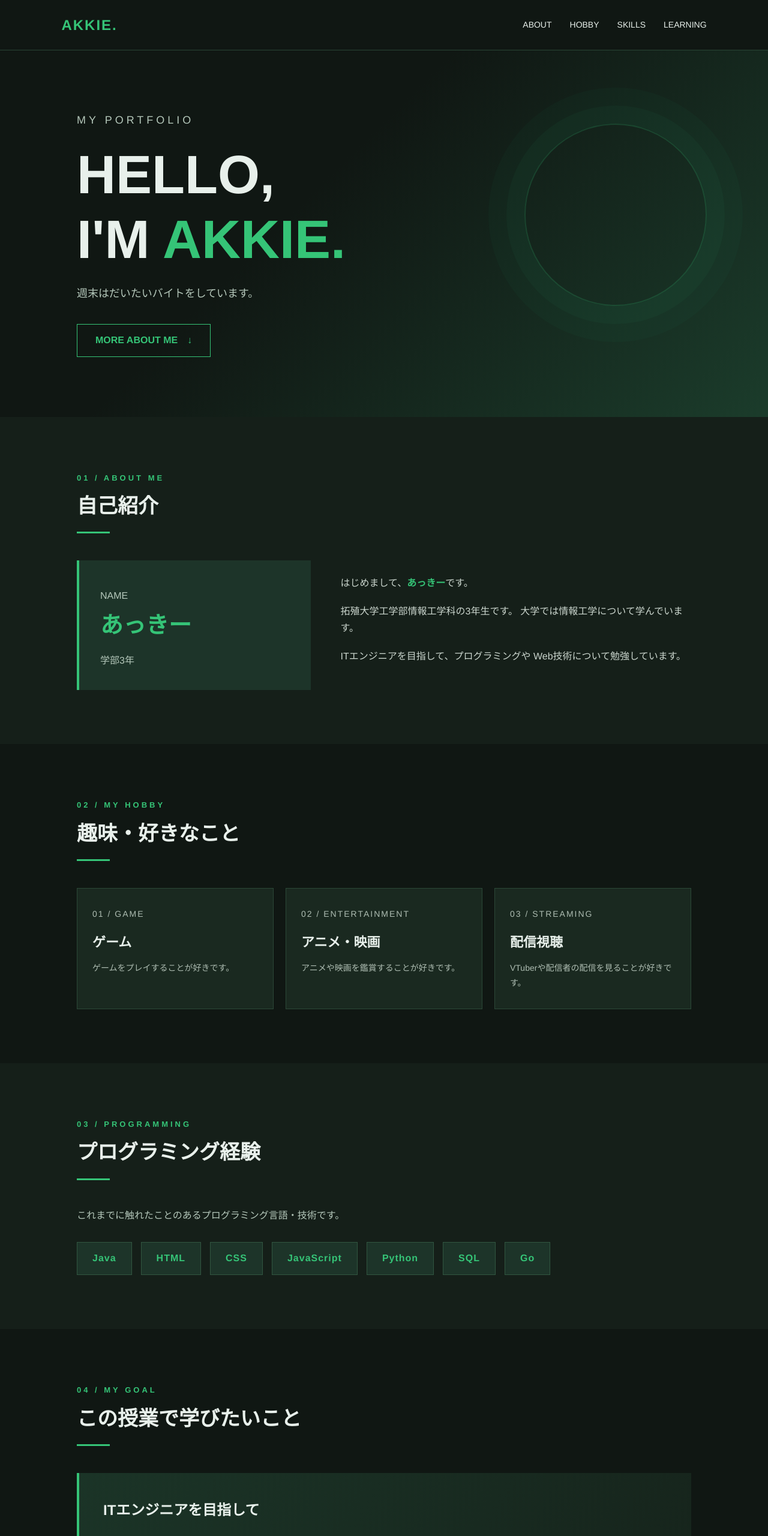
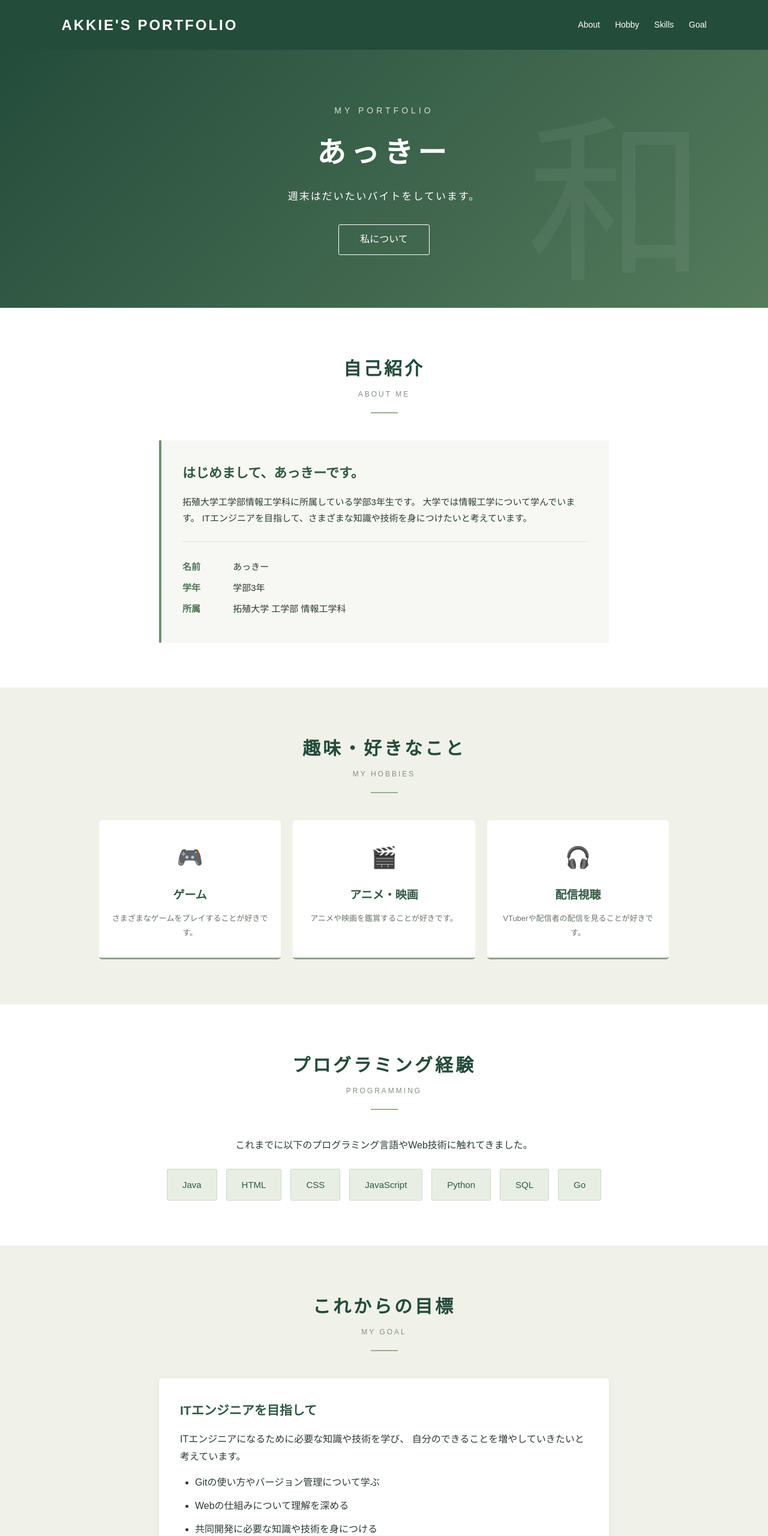
Before and after one commit to G484622024/G484622024.github.io, a plain HTML site: page index.html in a window 1280 px wide. Shown: the top 2560 px of the page at 60% size. Drawn offline with Linux system fonts and the light colour scheme.

Commit message:
feat: デザインBに入れ替える

```diff
--- a/index.html
+++ b/index.html
@@ -18,335 +18,320 @@
         }
 
         body {
-            font-family: "Helvetica Neue", Arial, "Noto Sans JP", sans-serif;
-            background-color: #101713;
-            color: #e8f0eb;
+            font-family: "Yu Gothic", "Hiragino Kaku Gothic ProN", sans-serif;
+            background-color: #f5f5ed;
+            color: #293b32;
             line-height: 1.8;
         }
 
-        /* サイト全体のテーマカラー */
-        :root {
-            --main-color: #35c477;
-            --sub-color: #1d3429;
-            --background-color: #101713;
-            --text-color: #e8f0eb;
-        }
-
-        /* ヘッダーとナビゲーション */
+        /* ヘッダーのデザイン */
         header {
-            width: 100%;
+            background-color: #244c3b;
+            color: #ffffff;
             padding: 20px 8%;
             display: flex;
             justify-content: space-between;
             align-items: center;
-            background-color: #101713;
-            border-bottom: 1px solid #294535;
-            position: sticky;
-            top: 0;
-            z-index: 10;
         }
 
-        .logo {
+        header h1 {
             font-size: 24px;
-            font-weight: bold;
-            color: var(--main-color);
-            letter-spacing: 2px;
+            letter-spacing: 3px;
         }
 
+        /* ナビゲーションメニュー */
         nav ul {
             display: flex;
+            gap: 25px;
             list-style: none;
-            gap: 30px;
         }
 
         nav a {
-            color: var(--text-color);
+            color: #ffffff;
             text-decoration: none;
             font-size: 14px;
             transition: color 0.3s;
         }
 
         nav a:hover {
-            color: var(--main-color);
+            color: #c8d9b8;
         }
 
         /* メインビジュアル */
         .hero {
-            min-height: 550px;
-            padding: 100px 10%;
+            min-height: 430px;
+            background: linear-gradient(135deg, #244c3b, #557b5c);
+            color: #ffffff;
             display: flex;
             flex-direction: column;
             justify-content: center;
-            background: linear-gradient(135deg, #101713 40%, #1b3c2b 100%);
+            align-items: center;
+            text-align: center;
+            padding: 60px 20px;
             position: relative;
             overflow: hidden;
         }
 
-        .hero::after {
-            content: "";
+        /* 和風の装飾模様 */
+        .hero::before {
+            content: "和";
             position: absolute;
-            width: 300px;
-            height: 300px;
-            border: 2px solid rgba(53, 196, 119, 0.2);
-            border-radius: 50%;
+            font-size: 300px;
+            color: rgba(255, 255, 255, 0.05);
             right: 8%;
-            top: 20%;
-            box-shadow: 0 0 0 30px rgba(53, 196, 119, 0.04),
-                        0 0 0 60px rgba(53, 196, 119, 0.03);
+            bottom: -100px;
+            font-family: serif;
         }
 
-        .hero-label {
-            color: var(--main-color);
+        .hero .subtitle {
             font-size: 14px;
             letter-spacing: 5px;
-            margin-bottom: 20px;
+            color: #d6e2d2;
+            margin-bottom: 15px;
         }
 
-        .hero h1 {
-            font-size: clamp(48px, 8vw, 90px);
-            line-height: 1.2;
-            margin-bottom: 20px;
-            position: relative;
-            z-index: 1;
-        }
-
-        .hero h1 span {
-            color: var(--main-color);
+        .hero h2 {
+            font-size: 48px;
+            letter-spacing: 8px;
+            margin-bottom: 15px;
         }
 
         .hero p {
-            font-size: 18px;
-            color: #b5c8bb;
-            position: relative;
-            z-index: 1;
+            font-size: 17px;
+            letter-spacing: 2px;
         }
 
-        .hero-button {
+        .hero .button {
             display: inline-block;
-            width: fit-content;
-            margin-top: 35px;
-            padding: 12px 30px;
-            color: var(--main-color);
-            border: 1px solid var(--main-color);
+            margin-top: 30px;
+            padding: 10px 35px;
+            border: 1px solid #ffffff;
+            border-radius: 3px;
+            color: #ffffff;
             text-decoration: none;
-            font-weight: bold;
             transition: 0.3s;
-            position: relative;
-            z-index: 1;
         }
 
-        .hero-button:hover {
-            background-color: var(--main-color);
-            color: #101713;
+        .hero .button:hover {
+            background-color: #ffffff;
+            color: #244c3b;
         }
 
         /* 各セクション共通の設定 */
         section {
-            padding: 90px 10%;
+            padding: 75px 10%;
         }
 
-        .section-heading {
+        .section-title {
+            text-align: center;
             margin-bottom: 45px;
         }
 
-        .section-heading .en {
-            color: var(--main-color);
-            font-size: 13px;
+        .section-title h2 {
+            font-size: 30px;
+            color: #244c3b;
             letter-spacing: 4px;
-            font-weight: bold;
         }
 
-        .section-heading h2 {
-            font-size: 34px;
+        .section-title span {
+            display: block;
+            font-size: 12px;
+            color: #829080;
+            letter-spacing: 3px;
             margin-top: 5px;
         }
 
-        .section-heading h2::after {
+        .section-title::after {
             content: "";
             display: block;
-            width: 55px;
-            height: 3px;
-            margin-top: 12px;
-            background-color: var(--main-color);
+            width: 45px;
+            height: 2px;
+            background-color: #9aaf8c;
+            margin: 18px auto 0;
         }
 
         /* 自己紹介セクション */
         #about {
-            background-color: #151f19;
+            background-color: #ffffff;
         }
 
         .about-content {
-            display: grid;
-            grid-template-columns: 1fr 1.5fr;
-            gap: 50px;
-            align-items: center;
+            max-width: 750px;
+            margin: 0 auto;
+            padding: 35px;
+            border-left: 4px solid #6d9272;
+            background-color: #f7f8f3;
         }
 
-        .about-name {
-            padding: 35px;
-            background-color: var(--sub-color);
-            border-left: 4px solid var(--main-color);
+        .about-content h3 {
+            color: #315a42;
+            font-size: 22px;
+            margin-bottom: 15px;
         }
 
-        .about-name h3 {
-            font-size: 38px;
-            color: var(--main-color);
+        .about-content p {
+            font-size: 15px;
         }
 
-        .about-name p {
-            color: #b5c8bb;
-            margin-top: 10px;
+        .profile-info {
+            margin-top: 25px;
+            border-top: 1px solid #dce3d8;
+            padding-top: 20px;
         }
 
-        .about-text p {
-            margin-bottom: 18px;
-            color: #cbd6ce;
+        .profile-info p {
+            margin: 8px 0;
         }
 
-        .about-text strong {
-            color: var(--main-color);
+        .profile-info strong {
+            display: inline-block;
+            width: 80px;
+            color: #52765a;
         }
 
         /* 趣味セクション */
         #hobby {
-            background-color: var(--background-color);
+            background-color: #f0f2e9;
         }
 
-        .hobby-grid {
+        .hobby-list {
             display: grid;
             grid-template-columns: repeat(3, 1fr);
             gap: 20px;
+            max-width: 950px;
+            margin: 0 auto;
         }
 
         .hobby-card {
-            padding: 30px 25px;
-            background-color: #1a2920;
-            border: 1px solid #2b4837;
-            transition: 0.3s;
+            background-color: #ffffff;
+            padding: 30px 20px;
+            text-align: center;
+            border-radius: 5px;
+            border-bottom: 3px solid #8ca58a;
+            transition: transform 0.3s;
         }
 
         .hobby-card:hover {
             transform: translateY(-5px);
-            border-color: var(--main-color);
         }
 
-        .hobby-number {
-            color: var(--main-color);
-            font-size: 13px;
-            letter-spacing: 2px;
+        .hobby-icon {
+            font-size: 35px;
+            margin-bottom: 15px;
         }
 
         .hobby-card h3 {
-            font-size: 22px;
-            margin: 15px 0 10px;
+            color: #315a42;
+            font-size: 19px;
+            margin-bottom: 10px;
         }
 
         .hobby-card p {
-            color: #aebdb2;
-            font-size: 14px;
+            font-size: 13px;
+            color: #68756a;
         }
 
         /* プログラミング経験セクション */
         #skills {
-            background-color: #151f19;
+            background-color: #ffffff;
         }
 
-        .skills-description {
-            color: #b5c8bb;
-            margin-bottom: 30px;
+        .skills-content {
+            max-width: 800px;
+            margin: 0 auto;
+            text-align: center;
         }
 
         .skill-list {
             display: flex;
             flex-wrap: wrap;
+            justify-content: center;
             gap: 15px;
+            list-style: none;
+            margin-top: 25px;
         }
 
-        .skill-item {
+        .skill-list li {
+            background-color: #e8eee4;
+            color: #315a42;
             padding: 12px 25px;
-            background-color: #1d3429;
-            border: 1px solid #315640;
-            color: var(--main-color);
-            font-weight: bold;
-            letter-spacing: 1px;
+            border-radius: 3px;
+            font-size: 15px;
+            border: 1px solid #cbd9c6;
         }
 
-        /* 授業で学びたいことのセクション */
-        #learning {
-            background-color: var(--background-color);
+        /* 学習目標セクション */
+        #goal {
+            background-color: #f0f2e9;
         }
 
-        .learning-box {
-            padding: 40px;
-            background: linear-gradient(120deg, #1b3427, #16231b);
-            border-left: 4px solid var(--main-color);
+        .goal-content {
+            max-width: 750px;
+            margin: 0 auto;
+            background-color: #ffffff;
+            padding: 35px;
+            border-radius: 5px;
+            box-shadow: 0 3px 12px rgba(30, 60, 40, 0.06);
         }
 
-        .learning-box h3 {
-            font-size: 24px;
-            margin-bottom: 20px;
+        .goal-content h3 {
+            color: #315a42;
+            font-size: 21px;
+            margin-bottom: 15px;
         }
 
-        .learning-box p {
-            color: #c1d0c5;
-            margin-bottom: 20px;
+        .goal-content ul {
+            padding-left: 25px;
+            margin-top: 15px;
         }
 
-        .learning-list {
-            list-style: none;
-        }
-
-        .learning-list li {
-            padding: 10px 0;
-            border-bottom: 1px solid #365441;
-        }
-
-        .learning-list li::before {
-            content: "▸ ";
-            color: var(--main-color);
-            font-weight: bold;
+        .goal-content li {
+            margin: 10px 0;
         }
 
         /* 最後のひとことセクション */
         #message {
+            background-color: #315a42;
+            color: #ffffff;
             text-align: center;
-            background: linear-gradient(135deg, #193425, #101713);
         }
 
-        #message .section-heading h2::after {
-            margin-left: auto;
-            margin-right: auto;
+        #message .section-title h2 {
+            color: #ffffff;
+        }
+
+        #message .section-title span {
+            color: #d0dfce;
+        }
+
+        #message .section-title::after {
+            background-color: #b8cdb0;
         }
 
         .message-text {
-            font-size: 20px;
-            color: #d2e1d7;
-        }
-
-        .message-text span {
-            color: var(--main-color);
-            font-weight: bold;
+            font-size: 17px;
+            letter-spacing: 1px;
         }
 
         /* フッター */
         footer {
-            padding: 25px;
+            background-color: #1d382c;
+            color: #d5dfd5;
             text-align: center;
-            background-color: #0b100d;
-            color: #84958a;
-            font-size: 13px;
+            padding: 20px;
+            font-size: 12px;
         }
 
-        footer span {
-            color: var(--main-color);
-        }
-
-        /* スマートフォン向けのレイアウト調整 */
+        /* スマートフォン向けのレイアウト */
         @media screen and (max-width: 768px) {
             header {
-                padding: 15px 5%;
                 flex-direction: column;
-                gap: 12px;
+                gap: 15px;
+                padding: 18px 5%;
+            }
+
+            header h1 {
+                font-size: 22px;
             }
 
             nav ul {
@@ -360,44 +345,55 @@
             }
 
             .hero {
-                min-height: 450px;
-                padding: 80px 7%;
+                min-height: 350px;
             }
 
-            .hero::after {
-                width: 180px;
-                height: 180px;
-                right: -50px;
-                top: 15%;
+            .hero h2 {
+                font-size: 36px;
+                letter-spacing: 5px;
             }
 
             .hero p {
-                font-size: 15px;
+                font-size: 14px;
             }
 
             section {
-                padding: 65px 7%;
+                padding: 55px 6%;
             }
 
-            .section-heading h2 {
-                font-size: 28px;
+            .section-title h2 {
+                font-size: 25px;
             }
 
-            .about-content {
-                grid-template-columns: 1fr;
-                gap: 25px;
+            .about-content,
+            .goal-content {
+                padding: 25px 20px;
             }
 
-            .hobby-grid {
+            .hobby-list {
                 grid-template-columns: 1fr;
+                max-width: 450px;
             }
 
-            .learning-box {
-                padding: 25px;
+            .hobby-card {
+                padding: 25px 15px;
+            }
+
+            .profile-info strong {
+                width: 75px;
+            }
+
+            .skill-list {
+                gap: 10px;
+            }
+
+            .skill-list li {
+                padding: 9px 18px;
+                font-size: 13px;
             }
 
             .message-text {
-                font-size: 17px;
+                font-size: 15px;
             }
         }
     </style>
@@ -405,16 +401,16 @@
 
 <body>
 
-    <!-- ヘッダー：サイトロゴと各セクションへのリンク -->
+    <!-- ヘッダー：サイト名と各セクションへのリンク -->
     <header>
-        <div class="logo">AKKIE.</div>
+        <h1>AKKIE'S PORTFOLIO</h1>
 
         <nav>
             <ul>
-                <li><a href="#about">ABOUT</a></li>
-                <li><a href="#hobby">HOBBY</a></li>
-                <li><a href="#skills">SKILLS</a></li>
-                <li><a href="#learning">LEARNING</a></li>
+                <li><a href="#about">About</a></li>
+                <li><a href="#hobby">Hobby</a></li>
+                <li><a href="#skills">Skills</a></li>
+                <li><a href="#goal">Goal</a></li>
             </ul>
         </nav>
     </header>
@@ -422,138 +418,129 @@
     <!-- メインビジュアル：名前とキャッチコピー -->
     <main>
         <div class="hero">
-            <p class="hero-label">MY PORTFOLIO</p>
-            <h1>HELLO,<br>I'M <span>AKKIE.</span></h1>
+            <p class="subtitle">MY PORTFOLIO</p>
+            <h2>あっきー</h2>
             <p>週末はだいたいバイトをしています。</p>
-            <a href="#about" class="hero-button">MORE ABOUT ME　↓</a>
+            <a href="#about" class="button">私について</a>
         </div>
 
-        <!-- 自己紹介：名前・大学・学年 -->
+        <!-- 自己紹介：基本情報 -->
         <section id="about">
-            <div class="section-heading">
-                <p class="en">01 / ABOUT ME</p>
+            <div class="section-title">
                 <h2>自己紹介</h2>
+                <span>ABOUT ME</span>
             </div>
 
             <div class="about-content">
-                <div class="about-name">
-                    <p>NAME</p>
-                    <h3>あっきー</h3>
-                    <p>学部3年</p>
-                </div>
+                <h3>はじめまして、あっきーです。</h3>
+                <p>
+                    拓殖大学工学部情報工学科に所属している学部3年生です。
+                    大学では情報工学について学んでいます。
+                    ITエンジニアを目指して、さまざまな知識や技術を身につけたいと考えています。
+                </p>
 
-                <div class="about-text">
-                    <p>
-                        はじめまして、<strong>あっきー</strong>です。
-                    </p>
-                    <p>
-                        拓殖大学工学部情報工学科の3年生です。
-                        大学では情報工学について学んでいます。
-                    </p>
-                    <p>
-                        ITエンジニアを目指して、プログラミングや
-                        Web技術について勉強しています。
-                    </p>
+                <div class="profile-info">
+                    <p><strong>名前</strong> あっきー</p>
+                    <p><strong>学年</strong> 学部3年</p>
+                    <p><strong>所属</strong> 拓殖大学 工学部 情報工学科</p>
                 </div>
             </div>
         </section>
 
-        <!-- 趣味：好きなことを3つのカードで紹介 -->
+        <!-- 趣味：好きなことをカード形式で紹介 -->
         <section id="hobby">
-            <div class="section-heading">
-                <p class="en">02 / MY HOBBY</p>
+            <div class="section-title">
                 <h2>趣味・好きなこと</h2>
+                <span>MY HOBBIES</span>
             </div>
 
-            <div class="hobby-grid">
+            <div class="hobby-list">
+
                 <div class="hobby-card">
-                    <p class="hobby-number">01 / GAME</p>
+                    <div class="hobby-icon">🎮</div>
                     <h3>ゲーム</h3>
-                    <p>
-                        ゲームをプレイすることが好きです。
-                    </p>
+                    <p>さまざまなゲームをプレイすることが好きです。</p>
                 </div>
 
                 <div class="hobby-card">
-                    <p class="hobby-number">02 / ENTERTAINMENT</p>
+                    <div class="hobby-icon">🎬</div>
                     <h3>アニメ・映画</h3>
-                    <p>
-                        アニメや映画を鑑賞することが好きです。
-                    </p>
+                    <p>アニメや映画を鑑賞することが好きです。</p>
                 </div>
 
                 <div class="hobby-card">
-                    <p class="hobby-number">03 / STREAMING</p>
+                    <div class="hobby-icon">🎧</div>
                     <h3>配信視聴</h3>
-                    <p>
-                        VTuberや配信者の配信を見ることが好きです。
-                    </p>
+                    <p>VTuberや配信者の配信を見ることが好きです。</p>
                 </div>
+
             </div>
         </section>
 
-        <!-- プログラミング経験：使用経験のある言語 -->
+        <!-- プログラミング経験：使用したことのある言語 -->
         <section id="skills">
-            <div class="section-heading">
-                <p class="en">03 / PROGRAMMING</p>
+            <div class="section-title">
                 <h2>プログラミング経験</h2>
+                <span>PROGRAMMING</span>
             </div>
 
-            <p class="skills-description">
-                これまでに触れたことのあるプログラミング言語・技術です。
-            </p>
-
-            <div class="skill-list">
-                <div class="skill-item">Java</div>
-                <div class="skill-item">HTML</div>
-                <div class="skill-item">CSS</div>
-                <div class="skill-item">JavaScript</div>
-                <div class="skill-item">Python</div>
-                <div class="skill-item">SQL</div>
-                <div class="skill-item">Go</div>
-            </div>
-        </section>
-
-        <!-- 学びたいこと：授業で身につけたい知識や技術 -->
-        <section id="learning">
-            <div class="section-heading">
-                <p class="en">04 / MY GOAL</p>
-                <h2>この授業で学びたいこと</h2>
-            </div>
-
-            <div class="learning-box">
-                <h3>ITエンジニアを目指して</h3>
-
+            <div class="skills-content">
                 <p>
-                    ITエンジニアになるために必要な知識や技術を
-                    身につけていきたいと考えています。
+                    これまでに以下のプログラミング言語やWeb技術に触れてきました。
                 </p>
 
-                <ul class="learning-list">
-                    <li>Gitの使い方</li>
-                    <li>Webの仕組み</li>
-                    <li>共同開発に必要な知識や技術</li>
+                <ul class="skill-list">
+                    <li>Java</li>
+                    <li>HTML</li>
+                    <li>CSS</li>
+                    <li>JavaScript</li>
+                    <li>Python</li>
+                    <li>SQL</li>
+                    <li>Go</li>
                 </ul>
             </div>
         </section>
 
-        <!-- ひとこと：自分からのメッセージ -->
+        <!-- 学習目標：この授業で学びたいこと -->
+        <section id="goal">
+            <div class="section-title">
+                <h2>これからの目標</h2>
+                <span>MY GOAL</span>
+            </div>
+
+            <div class="goal-content">
+                <h3>ITエンジニアを目指して</h3>
+
+                <p>
+                    ITエンジニアになるために必要な知識や技術を学び、
+                    自分のできることを増やしていきたいと考えています。
+                </p>
+
+                <ul>
+                    <li>Gitの使い方やバージョン管理について学ぶ</li>
+                    <li>Webの仕組みについて理解を深める</li>
+                    <li>共同開発に必要な知識や技術を身につける</li>
+                </ul>
+            </div>
+        </section>
+
+        <!-- ひとこと：自分らしさを伝えるメッセージ -->
         <section id="message">
-            <div class="section-heading">
-                <p class="en">05 / MESSAGE</p>
+            <div class="section-title">
                 <h2>ひとこと</h2>
+                <span>MESSAGE</span>
             </div>
 
             <p class="message-text">
                 最近アニメを見れていないので、<br>
-                <span>時間をどこかで作って一気見したい。</span>
+                時間をどこかで作って一気見したいです。
             </p>
         </section>
     </main>
 
-    <!-- フッター：サイトの締めくくり -->
+    <!-- フッター -->
     <footer>
-        <p>© 2026 <span>AKKIE.</span> MY PORTFOLIO</p>
+        <p>&copy; 2026 AKKIE'S PORTFOLIO</p>
     </footer>
 
 </body>
```
